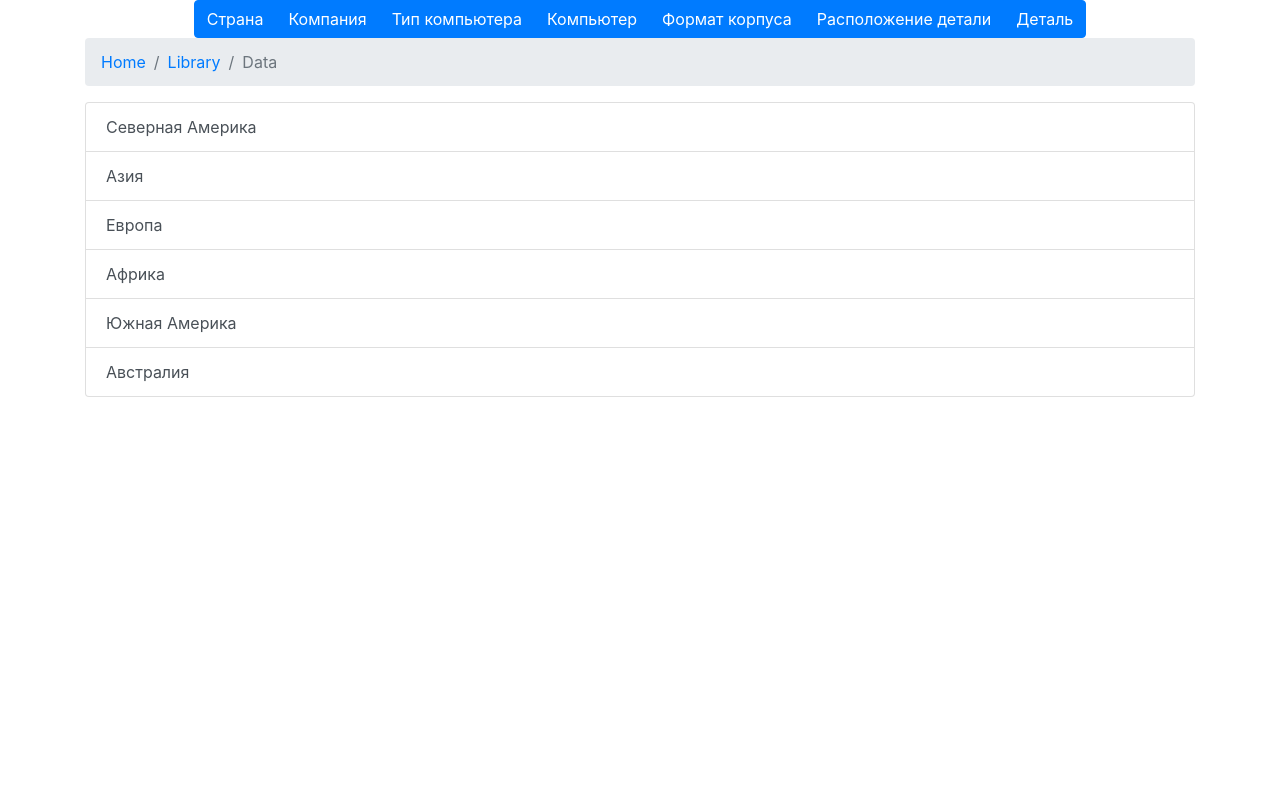
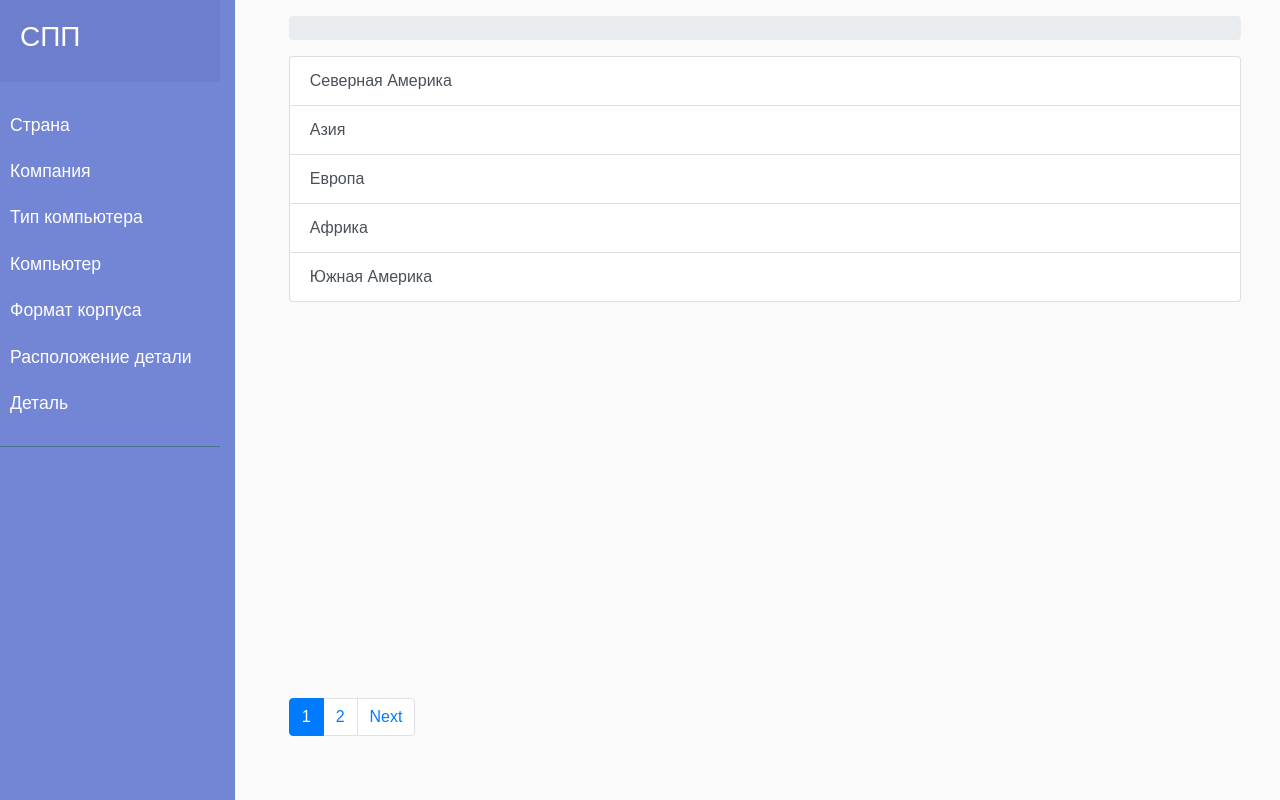
Before and after one commit to olelit/cpp, a Flask app: page / in a window 1280 px wide. Run offline with Flask 2, Linux system fonts and the light colour scheme; data comes from the database, SQL or seed files in the repository; both versions use the stored data as it was after the commit; some libraries are stand-ins or nearby versions.

Commit message:
complete

```diff
--- a/app.py
+++ b/app.py
@@ -1,4 +1,5 @@
 from flask import Flask
+from flask_breadcrumbs import Breadcrumbs
 from flask_migrate import Migrate
 from flask_sqlalchemy import SQLAlchemy
 from flask_wtf.csrf import CSRFProtect
@@ -12,6 +13,7 @@
 app.config['SQLALCHEMY_TRACK_MODIFICATIONS'] = False
 db = SQLAlchemy(app)
 migrate = Migrate(app, db)
+Breadcrumbs(app=app)
 
 
 from views import *
--- a/requirements.txt
+++ b/requirements.txt
@@ -1,7 +1,10 @@
 alembic==1.4.0
 Click==7.0
 Flask==1.1.1
+Flask-Breadcrumbs==0.4.0
+Flask-Menu==0.7.1
 Flask-Migrate==2.5.2
+flask-paginate==0.5.5
 Flask-SQLAlchemy==2.4.1
 Flask-WTF==0.14.3
 itsdangerous==1.1.0
--- a/static/css/style.css
+++ b/static/css/style.css
@@ -2,3 +2,104 @@
     margin: 0;
     padding: 0;
 }
+
+.wrapper {
+    display: flex;
+    align-items: stretch;
+}
+
+#sidebar {
+    min-width: 250px;
+    max-width: 250px;
+    min-height: 100vh;
+}
+
+#sidebar.active {
+    margin-left: -250px;
+}
+
+#sidebar a[data-toggle="collapse"] {
+    position: relative;
+}
+
+#sidebar .dropdown-toggle::after {
+    display: block;
+    position: absolute;
+    top: 50%;
+    right: 20px;
+    transform: translateY(-50%);
+}
+
+@media (max-width: 768px) {
+    #sidebar {
+        margin-left: -250px;
+    }
+    #sidebar.active {
+        margin-left: 0;
+    }
+}
+
+body {
+    font-family: 'Poppins', sans-serif;
+    background: #fafafa;
+}
+
+#sidebar p {
+    font-family: 'Poppins', sans-serif;
+    font-size: 1.1em;
+    font-weight: 300;
+    line-height: 1.7em;
+    color: #999;
+}
+
+#sidebar a, a:hover, a:focus {
+    color: inherit;
+    text-decoration: none;
+    transition: all 0.3s;
+}
+
+#sidebar {
+    /* don't forget to add all the previously mentioned styles here too */
+    background: #7386D5;
+    color: #fff;
+    transition: all 0.3s;
+}
+
+#sidebar .sidebar-header {
+    padding: 20px;
+    background: #6d7fcc;
+}
+
+#sidebar ul.components {
+    padding: 20px 0;
+    border-bottom: 1px solid #47748b;
+}
+
+#sidebar ul p {
+    color: #fff;
+    padding: 10px;
+}
+
+#sidebar ul li a {
+    padding: 10px;
+    font-size: 1.1em;
+    display: block;
+}
+#sidebar ul li a:hover {
+    color: #7386D5;
+    background: #fff;
+}
+
+#sidebar ul li.active > a, a[aria-expanded="true"] {
+    color: #fff;
+    background: #6d7fcc;
+}
+#sidebar ul ul a {
+    font-size: 0.9em !important;
+    padding-left: 30px !important;
+    background: #6d7fcc;
+}
+
+.pagination{
+    bottom: 0;
+}
--- a/templates/base.html
+++ b/templates/base.html
@@ -7,49 +7,63 @@
           integrity="sha384-Vkoo8x4CGsO3+Hhxv8T/Q5PaXtkKtu6ug5TOeNV6gBiFeWPGFN9MuhOf23Q9Ifjh" crossorigin="anonymous">
     <link rel="stylesheet" href="{{ url_for('static', filename='css/style.css') }}">
 </head>
-<body>
+<body class="overflow-hidden">
 
-<header>
-    <div class="btn-toolbar justify-content-center" role="toolbar">
-        <div class="btn-group" role="group">
-            <button type="button" class="btn btn-primary" data-toggle="modal" data-target="#country_modal">Страна
-            </button>
-            <button type="button" class="btn btn-primary" data-toggle="modal" data-target="#company_modal">Компания
-            </button>
-            <button type="button" class="btn btn-primary" data-toggle="modal" data-target="#computer_type_modal">Тип
-                компьютера
-            </button>
-            <button type="button" class="btn btn-primary" data-toggle="modal" data-target="#computer_modal">Компьютер
-            </button>
-            <button type="button" class="btn btn-primary" data-toggle="modal" data-target="#box_format_modal">Формат
-                корпуса
-            </button>
-            <button type="button" class="btn btn-primary" data-toggle="modal" data-target="#detail_place_modal">
-                Расположение детали
-            </button>
-            <button type="button" class="btn btn-primary" data-toggle="modal" data-target="#detail_modal">Деталь
-            </button>
+<main class="row">
+
+    <nav id="sidebar" class="col-3">
+        <div class="sidebar-header">
+            <h3>СПП</h3>
         </div>
-    </div>
-</header>
 
+        <ul class="list-unstyled components">
+            <li><a href="#" data-toggle="modal" data-target="#country_modal">Страна</a></li>
+            <li><a href="#" data-toggle="modal" data-target="#company_modal">Компания</a></li>
+            <li><a href="#" data-toggle="modal" data-target="#computer_type_modal">Тип компьютера</a></li>
+            <li><a href="#" data-toggle="modal" data-target="#computer_modal">Компьютер</a></li>
+            <li><a href="#" data-toggle="modal" data-target="#box_format_modal">Формат корпуса</a></li>
+            <li><a href="#" data-toggle="modal" data-target="#detail_place_modal">Расположение детали</a></li>
+            <li><a href="#" data-toggle="modal" data-target="#detail_modal">Деталь</a></li>
 
-<main class="content container">
+        </ul>
+    </nav>
 
-    <nav aria-label="breadcrumb">
+    <div class="content container col-9">
+        <nav aria-label="breadcrumb" class="mt-3">
             <ol class="breadcrumb">
-            <li class="breadcrumb-item"><a href="#">Home</a></li>
-            <li class="breadcrumb-item"><a href="#">Library</a></li>
-            <li class="breadcrumb-item active" aria-current="page">Data</li>
+                {%- for breadcrumb in breadcrumbs -%}
+                    <li class="breadcrumb-item"><a href="{{ breadcrumb.url }}">{{ breadcrumb.text }}</a></li>
+                {%- endfor -%}
             </ol>
         </nav>
 
         {% block content %}{% endblock %}
+
+        {% set count = list.pages + 1 %}
+        <nav class="position-absolute pagination mb-5">
+            <ul class="pagination">
+                {% if list.has_prev %}
+                    <li class="page-item"><a class="page-link" href="{{ request.base_url }}?page={{ list.prev_num }}">Previous</a>
+                    </li>
+                {% endif %}
+
+                {% for i in range(1, count) %}
+                    <li class="page-item {% if list.page == i %} active {% endif %}"><a class="page-link"
+                                                                                        href="{{ request.base_url }}?page={{ i }}">{{ i }}</a>
+                    </li>
+                {% endfor %}
+
+                {% if list.has_next %}
+                    <li class="page-item"><a class="page-link"
+                                             href="{{ request.base_url }}?page={{ list.next_num }}">Next</a></li>
+                {% endif %}
+            </ul>
+        </nav>
+    </div>
 </main>
 
+
 <div>
-
-
     {% for form in company_form %}
         <div class="modal fade" id="{{ form.id }}" tabindex="-1" role="dialog"
              aria-labelledby="exampleModalCenterTitle" aria-hidden="true">
--- a/templates/index.html
+++ b/templates/index.html
@@ -3,8 +3,8 @@
 {% block content %}
 
     <ul class="list-group">
-        {% for item in list %}
-            <a href="{{ request.url }}/{{ item.id }}/{{ type }}" class="list-group-item list-group-item-action rgba-red-strong">{{ item.title }}</a>
+        {% for item in list.items %}
+            <a href="{{ request.base_url }}/{{ item.id }}/{{ type }}" class="list-group-item list-group-item-action rgba-red-strong">{{ item.title }}</a>
         {% endfor %}
     </ul>
 {% endblock %}
--- a/templates/no_id.html
+++ b/templates/no_id.html
@@ -3,8 +3,8 @@
 {% block content %}
 
     <ul class="list-group">
-        {% for item in list %}
-            <a href="{{ request.url }}/{{ item[0] }}/{{ type }}" class="list-group-item list-group-item-action rgba-red-strong">{{ item[0] }}</a>
+        {% for item in list.items %}
+            <a href="{{ request.base_url }}/{{ item[0] }}/{{ type }}" class="list-group-item list-group-item-action rgba-red-strong">{{ item[0] }}</a>
         {% endfor %}
     </ul>
 {% endblock %}
--- a/views.py
+++ b/views.py
@@ -1,9 +1,14 @@
 from time import strptime
+
+from flask_breadcrumbs import register_breadcrumb
 
 from app import app, db
 from forms import *
 from models import *
 from flask import Flask, render_template, redirect, url_for, request
+
+PER_PAGE_COUNT = 5
+page_num = 1
 
 
 @app.context_processor
@@ -20,54 +25,92 @@
 
 
 @app.route('/')
+@register_breadcrumb(app, '.', 'Страна')
 def countries():
-    country_list = Country.query.all()
+    page_num = request.args.get("page")
+    if not page_num:
+        page_num = 1
+    country_list = Country.query.paginate(per_page=PER_PAGE_COUNT, page=int(page_num), error_out=False)
     return render_template('index.html', list=country_list, type='company')
 
 
 @app.route('/<int:country_id>/company')
+@register_breadcrumb(app, '.country_id', 'Компания')
 def companies(country_id):
-    company_list = Company.query.filter_by(id=country_id)
+    page_num = request.args.get("page")
+    if not page_num:
+        page_num = 1
+    company_list = Company.query.filter_by(id=country_id).paginate(per_page=PER_PAGE_COUNT, page=int(page_num),
+                                                                   error_out=False)
     return render_template('index.html', list=company_list, type='computer_type')
 
 
 @app.route('/<int:country_id>/company/<int:company_id>/computer_type')
+@register_breadcrumb(app, '.country_id.company_id', 'Тип компьютера')
 def computer_type(country_id, company_id):
-    computer_type_list = ComputerType.query.all()
+    page_num = request.args.get("page")
+    if not page_num:
+        page_num = 1
+    computer_type_list = ComputerType.query.paginate(per_page=PER_PAGE_COUNT, page=int(page_num), error_out=False)
     return render_template('index.html', list=computer_type_list, type='box_type')
 
 
 @app.route('/<int:country_id>/company/<int:company_id>/computer_type/<int:computer_type_id>/box_type')
+@register_breadcrumb(app, '.country_id.company_id.computer_type_id', 'Тип корпуса')
 def box_type(country_id, company_id, computer_type_id):
-    box_type_list = BoxFormat.query.all()
+    page_num = request.args.get("page")
+    if not page_num:
+        page_num = 1
+    box_type_list = BoxFormat.query.paginate(per_page=PER_PAGE_COUNT, page=int(page_num), error_out=False)
     return render_template('index.html', list=box_type_list, type='year')
 
 
 @app.route(
     '/<int:country_id>/company/<int:company_id>/computer_type/<int:computer_type_id>/box_type/<int:box_type_id>/year')
+@register_breadcrumb(app, '.country_id.company_id.computer_type_id.box_type_id', 'Год выпуска')
 def year(country_id, company_id, computer_type_id, box_type_id):
-    year_list = Computer.query.with_entities(Computer.year).distinct()
+    page_num = request.args.get("page")
+    if not page_num:
+        page_num = 1
+    year_list = Computer.query.with_entities(Computer.year).distinct().paginate(per_page=PER_PAGE_COUNT, page=int(page_num),
+                                                                                error_out=False)
     return render_template('no_id.html', list=year_list, type='computer')
 
 
-@app.route('/<int:country_id>/company/<int:company_id>/computer_type/<int:computer_type_id>/box_type/<int:box_type_id>/year/<year>/computer')
+@app.route(
+    '/<int:country_id>/company/<int:company_id>/computer_type/<int:computer_type_id>/box_type/<int:box_type_id>/year/<year>/computer')
+@register_breadcrumb(app, '.country_id.company_id.computer_type_id.box_type_id.year', 'Компьютеры')
 def computer(country_id, company_id, computer_type_id, year, box_type_id):
-    computer_list = Computer.query.filter_by(year=year, company_id=company_id, box_format_id=box_type_id, computer_type_id=computer_type_id)
+    page_num = request.args.get("page")
+    if not page_num:
+        page_num = 1
+    computer_list = Computer.query.filter_by(year=year, company_id=company_id, box_format_id=box_type_id,
+                                             computer_type_id=computer_type_id).paginate(per_page=PER_PAGE_COUNT,
+                                                                                         page=int(page_num), error_out=False)
     return render_template('index.html', list=computer_list, type='detail_place')
 
 
 @app.route(
     '/<int:country_id>/company/<int:company_id>/computer_type/<int:computer_type_id>/box_type/<int:box_type_id>/year/<year>/computer/<int:computer>/detail_place')
+@register_breadcrumb(app, '.country_id.company_id.computer_type_id.box_type_id.year.computer', 'Расположение детали')
 def detail_place(country_id, company_id, computer_type_id, year, computer, box_type_id):
+    page_num = request.args.get("page")
+    if not page_num:
+        page_num = 1
     detail_place_list = Detail.query.filter_by(computer_id=computer).join(DetailPlace).with_entities(
-        DetailPlace.id, DetailPlace.title).distinct()
+        DetailPlace.id, DetailPlace.title).distinct().paginate(per_page=PER_PAGE_COUNT, page=int(page_num), error_out=False)
     return render_template('index.html', list=detail_place_list, type='detail')
 
 
 @app.route(
     '/<int:country_id>/company/<int:company_id>/computer_type/<int:computer_type_id>/box_type/<int:box_type_id>/year/<year>/computer/<int:computer>/detail_place/<int:detail_pl>/detail')
+@register_breadcrumb(app, '.country_id.company_id.computer_type_id.box_type_id.year.computer.detail_pl', 'Деталь')
 def detail(country_id, company_id, computer_type_id, year, computer, detail_pl, box_type_id):
-    detail_list = Detail.query.filter_by(computer_id=computer, detail_place_id=detail_pl)
+    page_num = request.args.get("page")
+    if not page_num:
+        page_num = 1
+    detail_list = Detail.query.filter_by(computer_id=computer, detail_place_id=detail_pl).paginate(
+        per_page=PER_PAGE_COUNT, page=int(page_num), error_out=False)
     return render_template('index.html', list=detail_list, type='')
 
 
```
Also changed, not shown: static/js/script.js (+7 -0 lines), site.db. Lines whose indentation alone changed are shown as unchanged.
